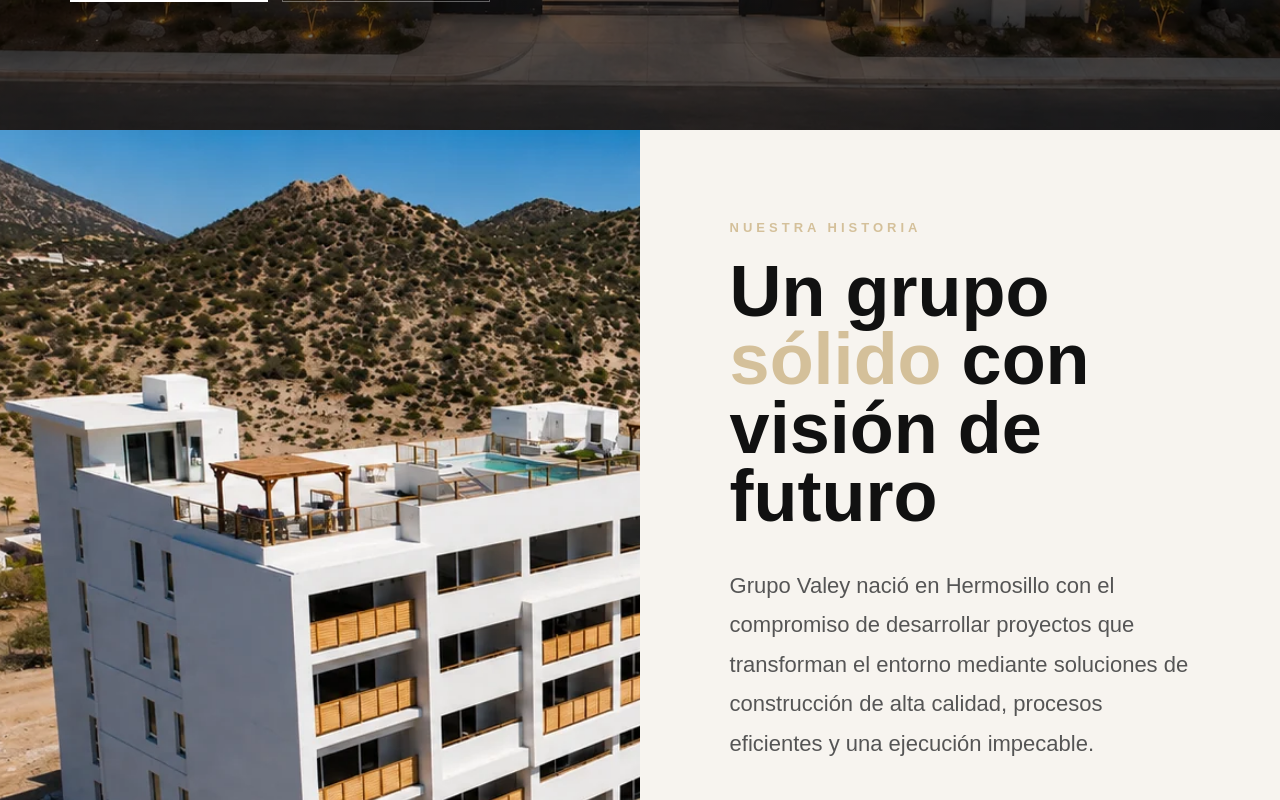
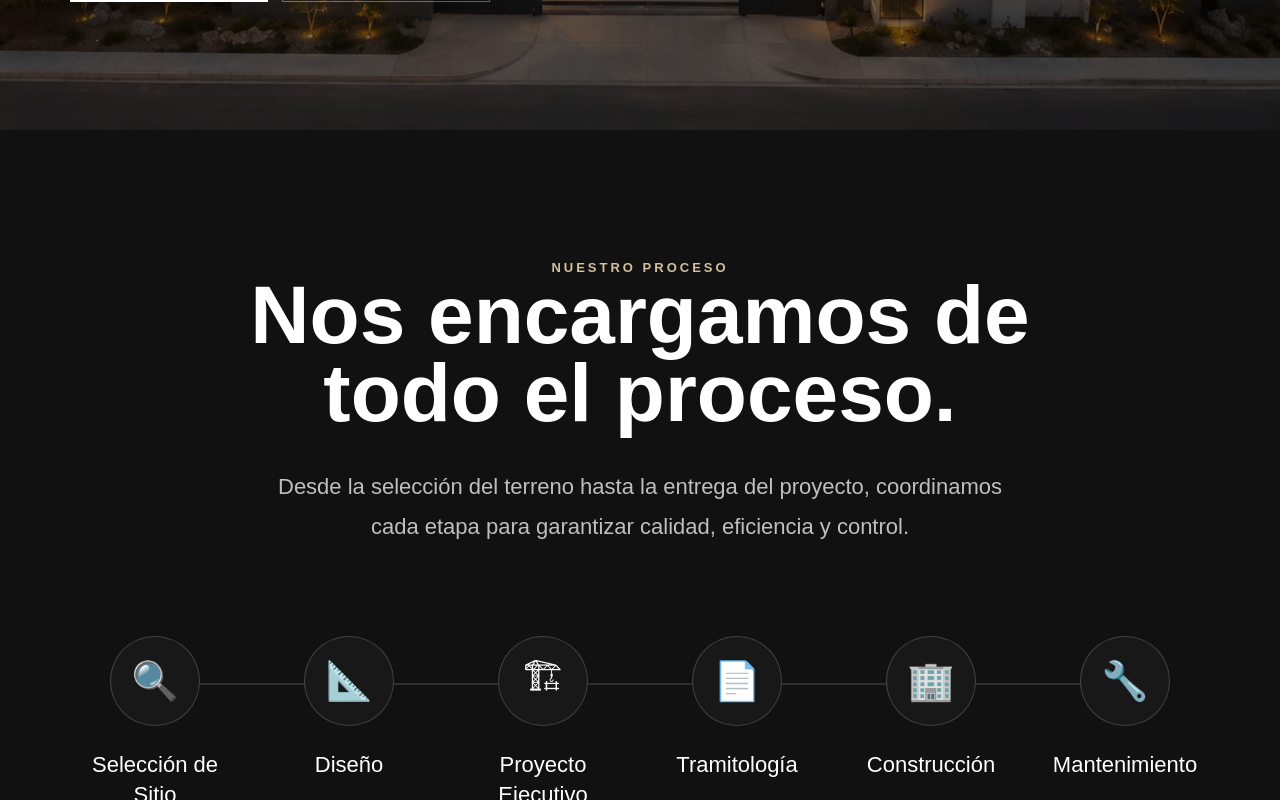
Before and after one commit to adrian3vm-dotcom/GrupoValey, a React (Vite) app: page / in a window 1280 px wide. Shown: the part 780-1580 px from the top of the page. Built offline with nearby package versions, Linux system fonts and the light colour scheme.

Commit message:
reorganizacion de paginas

```diff
--- a/src/App.jsx
+++ b/src/App.jsx
@@ -2,9 +2,9 @@ import { Routes, Route } from "react-router-dom";
 
 import Encabezado from "./componentes/Encabezado";
 import Inicio from "./componentes/Inicio";
-import Nosotros from "./componentes/Nosotros";
 import Proceso from "./componentes/Proceso";
 import Proyectos from "./componentes/Proyectos";
+import Nosotros from "./componentes/Nosotros";
 import Clientes from "./componentes/Clientes";
 import Cobertura from "./componentes/Cobertura";
 import Ecosistema from "./componentes/Ecosistema";
@@ -20,11 +20,11 @@ function Home() {
     <>
       <Encabezado />
       <Inicio />
-      <Nosotros />
       <Proceso />
       <Proyectos />
       <Clientes />
       <Cobertura />
+      <Nosotros />
       <Ecosistema />
       <Contacto />
       <PiePagina />
```
